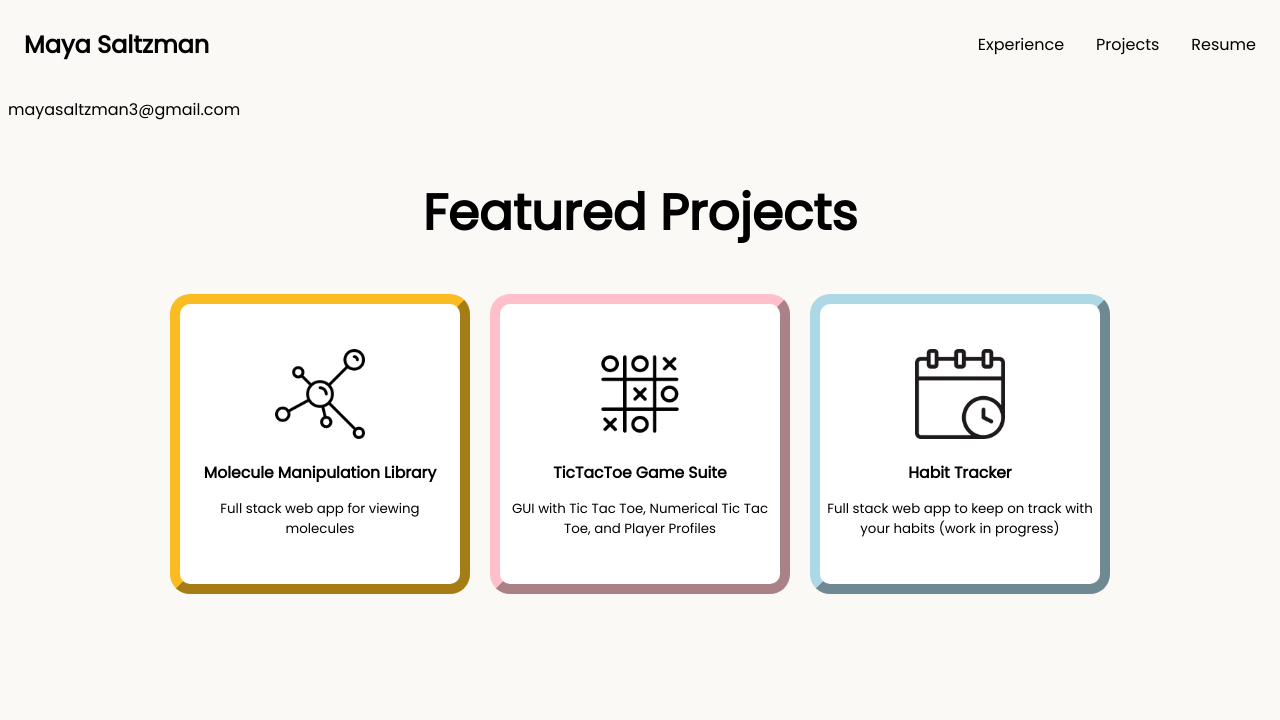
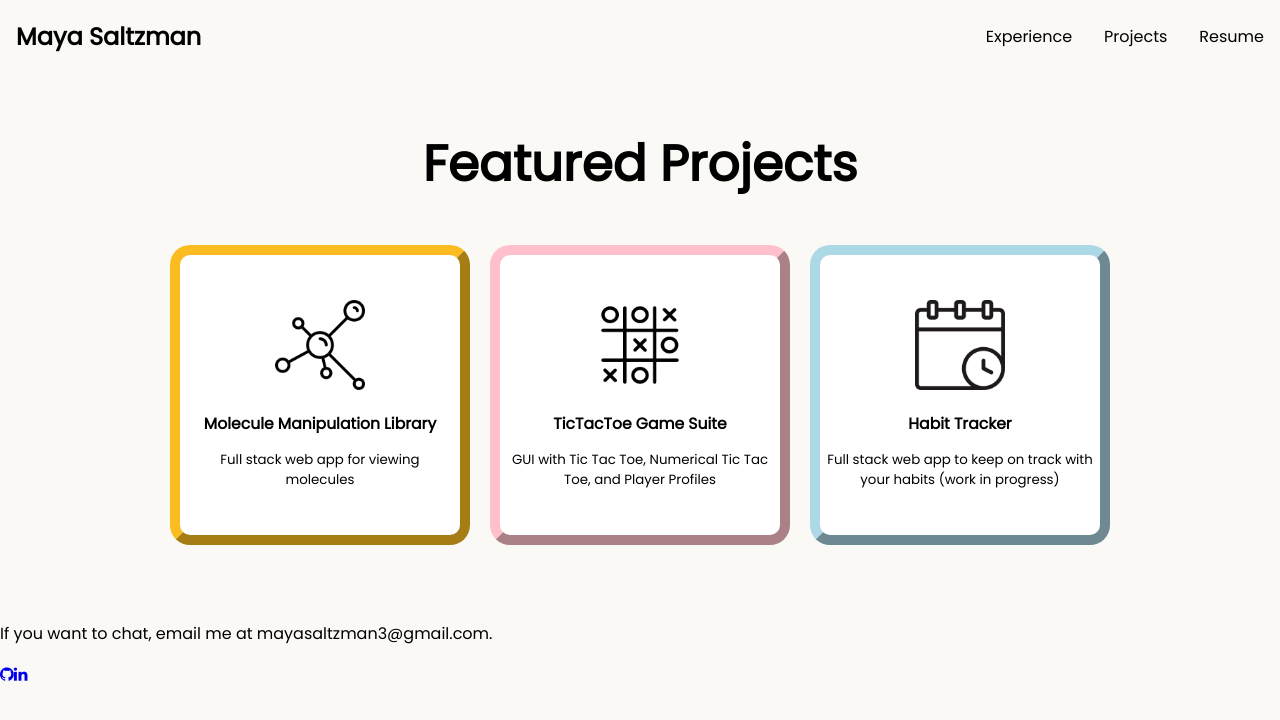
Before and after one commit to mayasaltzman/PersonalWebsiteV2, a React (Create React App) app in the folder my-site/: page /projects in a window 1280 px wide. Shown: the top 720 px of the page. Built offline with nearby package versions, Linux system fonts and the light colour scheme.

Commit message:
footer sticking to bottom and added social media logos

```diff
--- a/my-site/public/index.html
+++ b/my-site/public/index.html
@@ -3,6 +3,7 @@
 <link rel="preconnect" href="https://fonts.googleapis.com">
 <link rel="preconnect" href="https://fonts.gstatic.com" crossorigin>
 <link href="https://fonts.googleapis.com/css2?family=Poppins&display=swap" rel="stylesheet">
+<link rel="stylesheet" href="https://cdnjs.cloudflare.com/ajax/libs/font-awesome/4.7.0/css/font-awesome.min.css">
 
 <head>
   <meta charset="utf-8" />
--- a/my-site/src/App.css
+++ b/my-site/src/App.css
@@ -1,12 +1,12 @@
-body{
+body {
     background-color: #FAF9F6;
     font-family: 'Poppins';
-    /* display: flex;
-    flex-direction: column; */
-    min-height: 100vh;
+    /* min-height: 100vh; */
+    margin: 0;
+    padding: 0;
+    height: 100%;
 }
 
-/* .app{
-    flex: 1;
-    padding: 20px;
-} */
+#footer {
+    padding-bottom: 100px;
+}
--- a/my-site/src/App.js
+++ b/my-site/src/App.js
@@ -13,7 +13,10 @@ function App() {
   return (
     <div className="App">
       <NavBar />
-      <Contact/>
+
+      <div id='content'>
+        <home />
+      </div>
 
       <Routes>
         {/* adding pages in these route tags, curly braces are the components which are the js files */}
@@ -21,12 +24,12 @@ function App() {
         <Route path="/experience" element={<Experience />} />
         <Route path="/projects" element={<Projects />} />
         <Route path="/kenna" element={<Kenna />} />
-       </Routes>
-      <kenna/>
-      <resume/>
-      <home/>
+      </Routes>
 
 
+      <div id='footer'>
+        <Contact />
+      </div>
 
     </div>
   );
--- a/my-site/src/components/Contact.css
+++ b/my-site/src/components/Contact.css
@@ -1,6 +1,3 @@
-/* #contact {
-   position:absolute;
-   bottom:0;
-   width:100%;
-   height:60px;
-} */
+#contact{
+   padding-top: 50px;
+}
--- a/my-site/src/components/Contact.js
+++ b/my-site/src/components/Contact.js
@@ -5,7 +5,9 @@ const projects = () => {
     return (
         <div id='contact'>
             <footer>
-                <p>mayasaltzman3@gmail.com </p>
+                <p>If you want to chat, email me at mayasaltzman3@gmail.com. </p>
+                <a href="https://github.com/mayasaltzman"><i id="socials" class="fa fa-github"></i></a>
+                <a href="https://www.linkedin.com/in/maya-saltzman/"><i id="socials" class="fa fa-linkedin"></i></a>
             </footer>
 
         </div>
```
